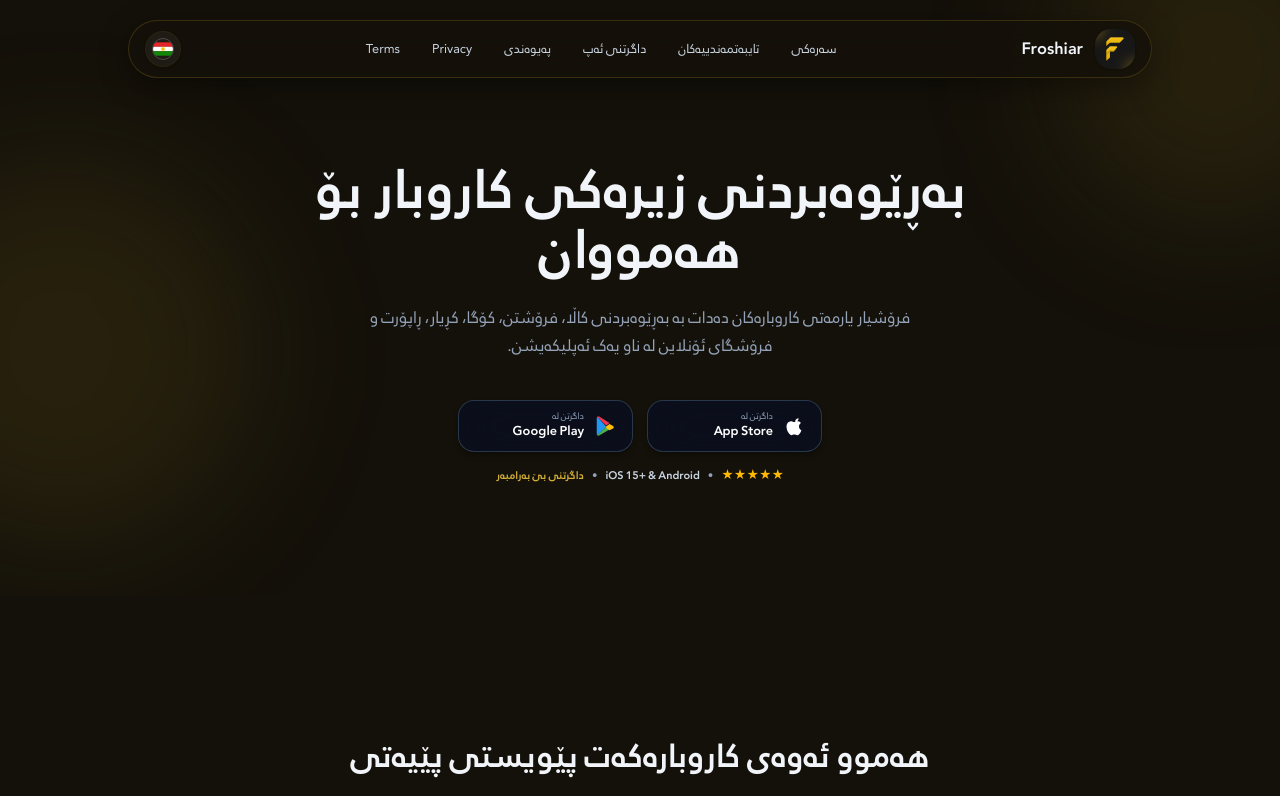
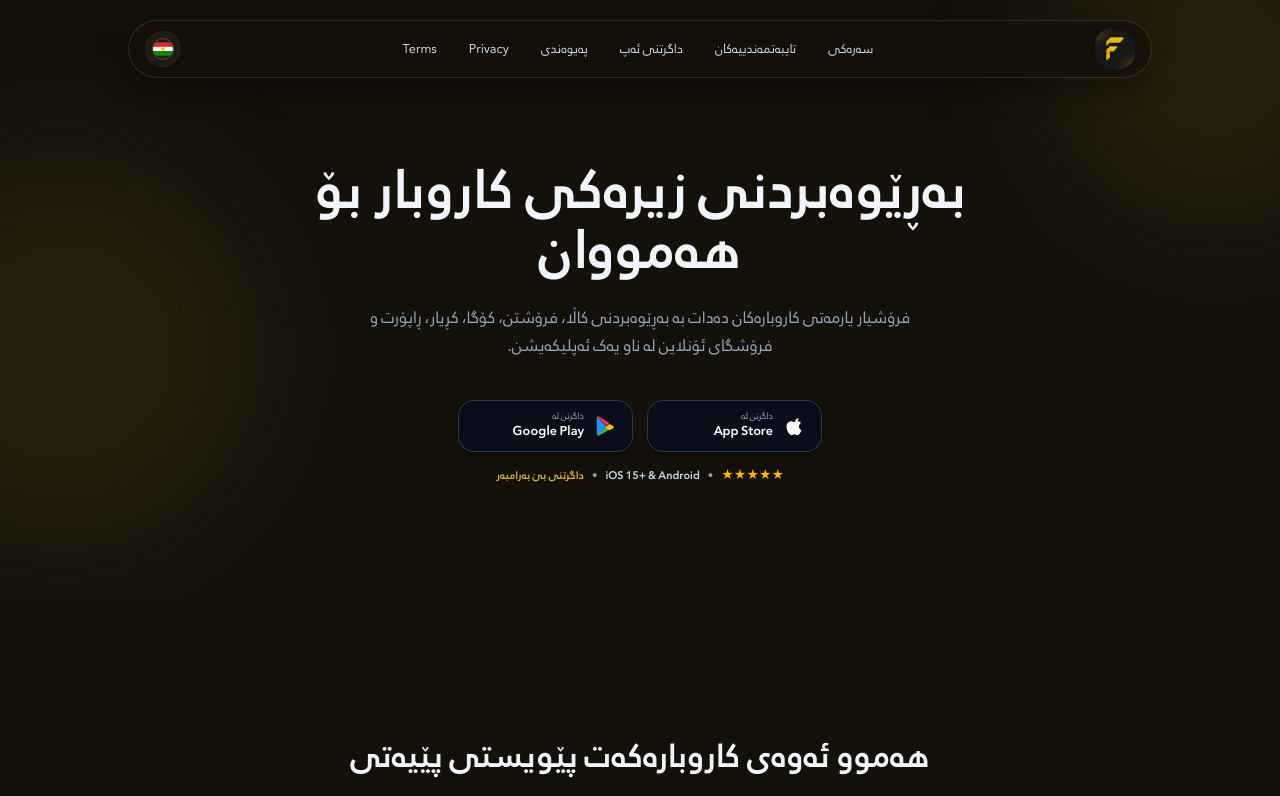
Before and after one commit to Tebin21/ManagerX, a Next.js app in the folder froshiar-website/: page /ckb in a window 1280 px wide. Shown: the top 796 px of the page. Built offline with nearby package versions, Linux system fonts and the light colour scheme.

Commit message:
Remove Froshiar text from navbar, keeping only the app icon badge

```diff
--- a/froshiar-website/components/layout/Navbar.tsx
+++ b/froshiar-website/components/layout/Navbar.tsx
@@ -28,10 +28,10 @@ export function Navbar() {
     <header className="fixed top-3 sm:top-5 inset-x-0 z-50 mx-auto w-[92%] sm:w-[94%] max-w-5xl">
       <div className="flex items-center justify-between rounded-full border border-slate-200/80 bg-white/85 px-3 py-2 sm:px-4 sm:py-2 shadow-[0_8px_30px_rgb(0,0,0,0.06)] backdrop-blur-xl transition-all dark:border-gold-900/40 dark:bg-[#14110a]/85 dark:shadow-[0_8px_30px_rgb(0,0,0,0.4)]">
 
-        {/* Left: Froshiar Logo Badge & Title */}
+        {/* Left: Froshiar Logo Badge */}
         <Link
           href="/"
-          className="group flex items-center gap-2.5 sm:gap-3 focus-visible:outline-none focus-visible:ring-2 focus-visible:ring-gold-500 focus-visible:rounded-full"
+          className="group flex items-center focus-visible:outline-none focus-visible:ring-2 focus-visible:ring-gold-500 focus-visible:rounded-full"
           aria-label="Froshiar"
         >
           <div className="relative flex h-9 w-9 sm:h-10 sm:w-10 shrink-0 items-center justify-center rounded-xl sm:rounded-2xl overflow-hidden shadow-sm transition-transform duration-300 group-hover:scale-105">
@@ -44,9 +44,6 @@ export function Navbar() {
               className="w-full h-full object-cover"
             />
           </div>
-          <span className="text-base sm:text-lg font-bold tracking-tight text-ink group-hover:text-gold-600 dark:group-hover:text-gold-400 transition-colors">
-            Froshiar
-          </span>
         </Link>
 
         {/* Center: Desktop Navigation Links (Pill Style) */}
```
